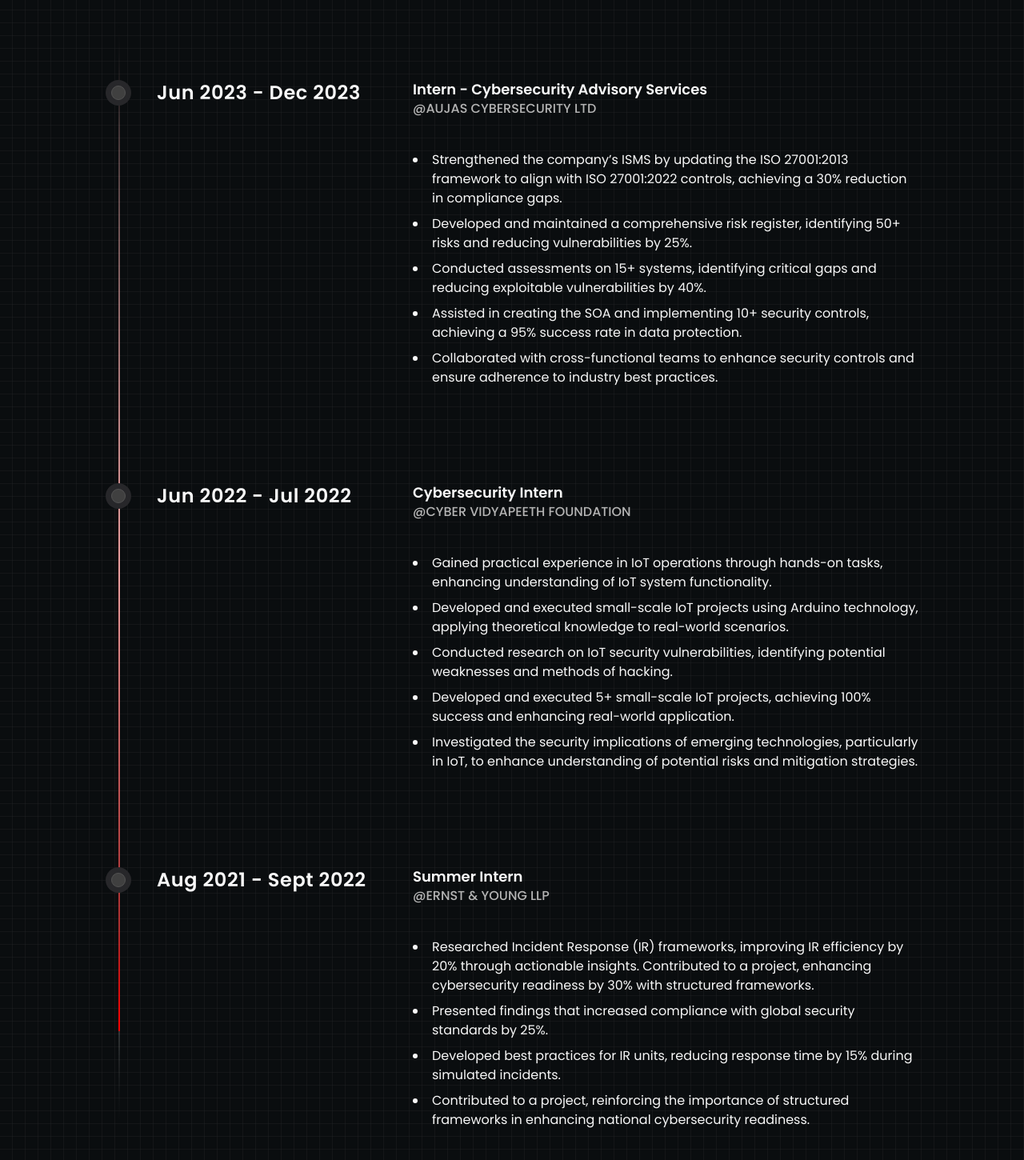
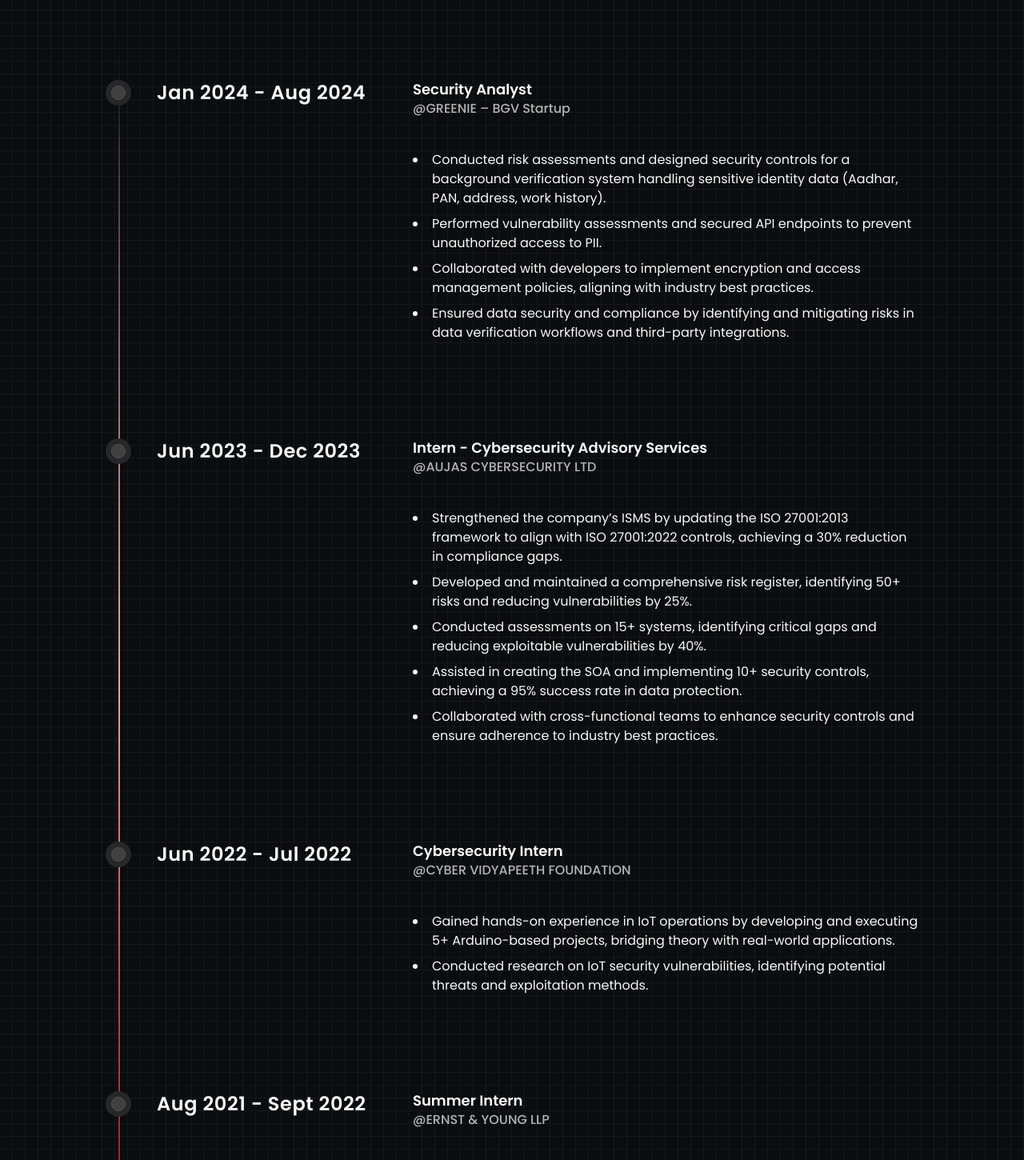
Before and after one commit to kshirsagar26/portfolio, a Next.js app: page / in a window 1280 px wide. Shown: the part 1700-3150 px from the top of the page at 80% size. Built offline with nearby package versions, Linux system fonts and the light colour scheme; what tailwindcss-debug-screens would draw is missing.

Commit message:
updated experience section

```diff
--- a/src/data/experiences.ts
+++ b/src/data/experiences.ts
@@ -1,6 +1,20 @@
 import { IExperienceItem } from "@/types";
 
 const experiences: IExperienceItem[] = [
+  {
+    designation: "Security Analyst",
+    company: "GREENIE – BGV Startup",
+    startDate: "Jan 2024",
+    endDate: "Aug 2024",
+    isCurrentJob: false,
+    location: "Pune, India",
+    description: [
+      "Conducted risk assessments and designed security controls for a background verification system handling sensitive identity data (Aadhar, PAN, address, work history).",
+      "Performed vulnerability assessments and secured API endpoints to prevent unauthorized access to PII.",
+      "Collaborated with developers to implement encryption and access management policies, aligning with industry best practices.",
+      "Ensured data security and compliance by identifying and mitigating risks in data verification workflows and third-party integrations."
+    ],
+  },
   {
     designation: "Intern - Cybersecurity Advisory Services",
     company: "AUJAS CYBERSECURITY LTD",
@@ -12,7 +26,7 @@ const experiences: IExperienceItem[] = [
       "Strengthened the company’s ISMS by updating the ISO 27001:2013 framework to align with ISO 27001:2022 controls, achieving a 30% reduction in compliance gaps.",
       "Developed and maintained a comprehensive risk register, identifying 50+ risks and reducing vulnerabilities by 25%.",
       "Conducted assessments on 15+ systems, identifying critical gaps and reducing exploitable vulnerabilities by 40%.",
-      "Assisted in creating the SOA and implementing 10+ security controls, achieving a 95% success rate in data protection." ,
+      "Assisted in creating the SOA and implementing 10+ security controls, achieving a 95% success rate in data protection.",
       "Collaborated with cross-functional teams to enhance security controls and ensure adherence to industry best practices."
     ],
   },
@@ -24,11 +38,8 @@ const experiences: IExperienceItem[] = [
     isCurrentJob: false,
     location: "Haryana, India",
     description: [
-      "Gained practical experience in IoT operations through hands-on tasks, enhancing understanding of IoT system functionality.",
-      "Developed and executed small-scale IoT projects using Arduino technology, applying theoretical knowledge to real-world scenarios.",
-      "Conducted research on IoT security vulnerabilities, identifying potential weaknesses and methods of hacking.",
-      "Developed and executed 5+ small-scale IoT projects, achieving 100% success and enhancing real-world application.",
-      "Investigated the security implications of emerging technologies, particularly in IoT, to enhance understanding of potential risks and mitigation strategies."
+      "Gained hands-on experience in IoT operations by developing and executing 5+ Arduino-based projects, bridging theory with real-world applications.",
+      "Conducted research on IoT security vulnerabilities, identifying potential threats and exploitation methods."
     ],
   },
   {
@@ -39,9 +50,9 @@ const experiences: IExperienceItem[] = [
     isCurrentJob: false,
     location: "Remote",
     description: [
-      "Researched Incident Response (IR) frameworks, improving IR efficiency by 20% through actionable insights. Contributed to a project, enhancing cybersecurity readiness by 30% with structured frameworks.",
-      "Presented findings that increased compliance with global security standards by 25%.",
-      "Developed best practices for IR units, reducing response time by 15% during simulated incidents.",
+      "Researched and analyzed Incident Response (IR) frameworks, improving response efficiency by 20% and contributing to a 30% increase in cybersecurity readiness.",
+      "Presented findings that boosted compliance with international security standards by 25%.",
+      "Developed IR best practices that reduced simulated incident response time by 15%, reinforcing the value of structured frameworks in national cybersecurity.",
       "Contributed to a project, reinforcing the importance of structured frameworks in enhancing national cybersecurity readiness."
     ],
   },
```
